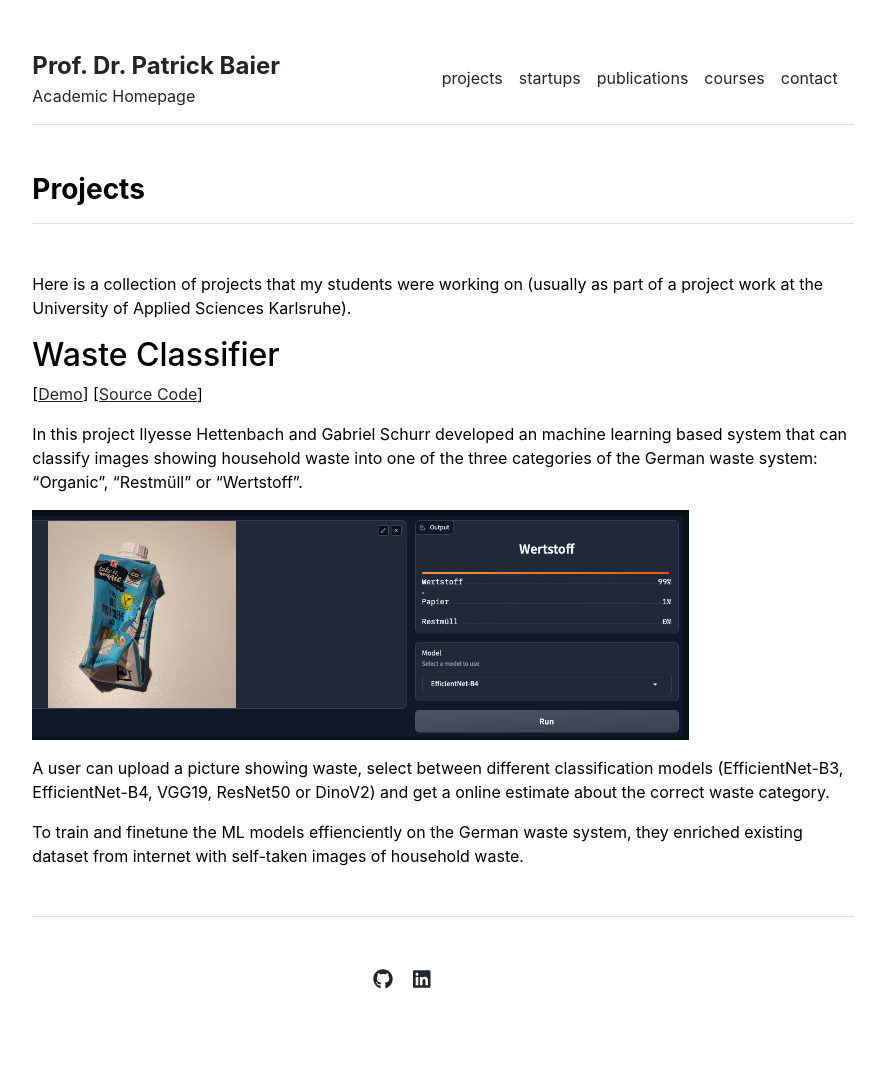
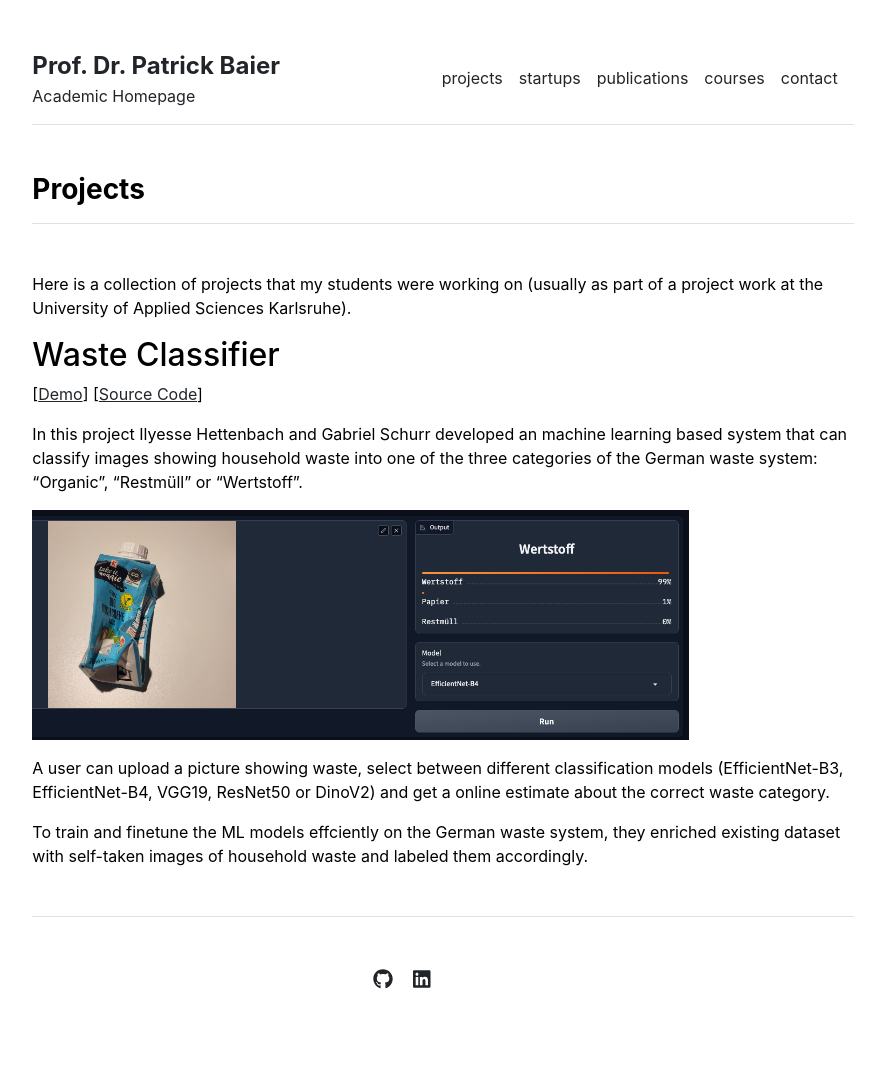
Before and after one commit to pabair/pabair.github.io, a Jekyll site: the page built from projects.md, in a window 1280 px wide. Shown: the whole page, without its empty margins (197-1074 px from the left). Built offline with Jekyll 4.4.1, drawn with Linux system fonts in a browser that asks for light colours.

Commit message:
added content

```diff
--- a/projects.md
+++ b/projects.md
@@ -15,4 +15,4 @@ In this project Ilyesse Hettenbach and Gabriel Schurr developed an machine learn
 
 A user can upload a picture showing waste, select between different classification models (EfficientNet-B3, EfficientNet-B4, VGG19, ResNet50 or DinoV2) and get a online estimate about the correct waste category.
 
-To train and finetune the ML models effienciently on the German waste system, they enriched existing dataset from internet with self-taken images of household waste.
+To train and finetune the ML models effciently on the German waste system, they enriched existing dataset with self-taken images of household waste and labeled them accordingly.
```
